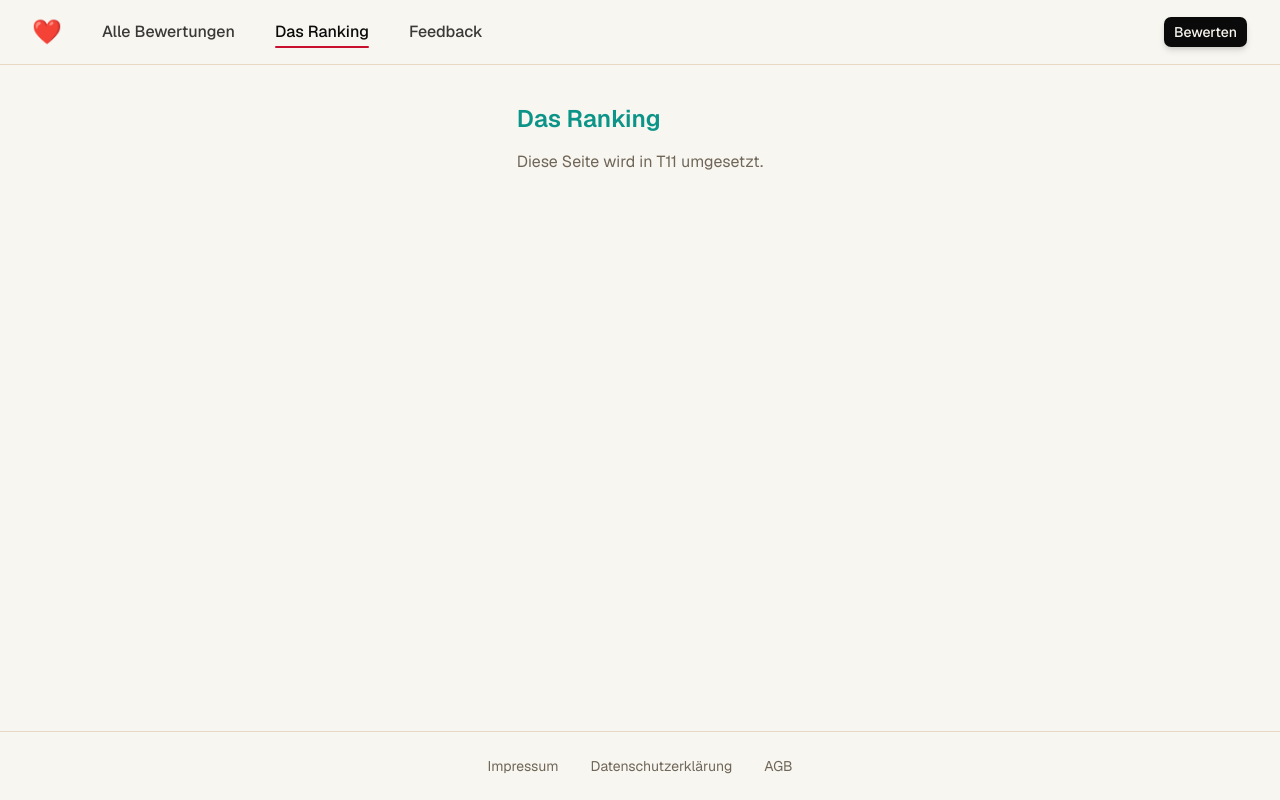
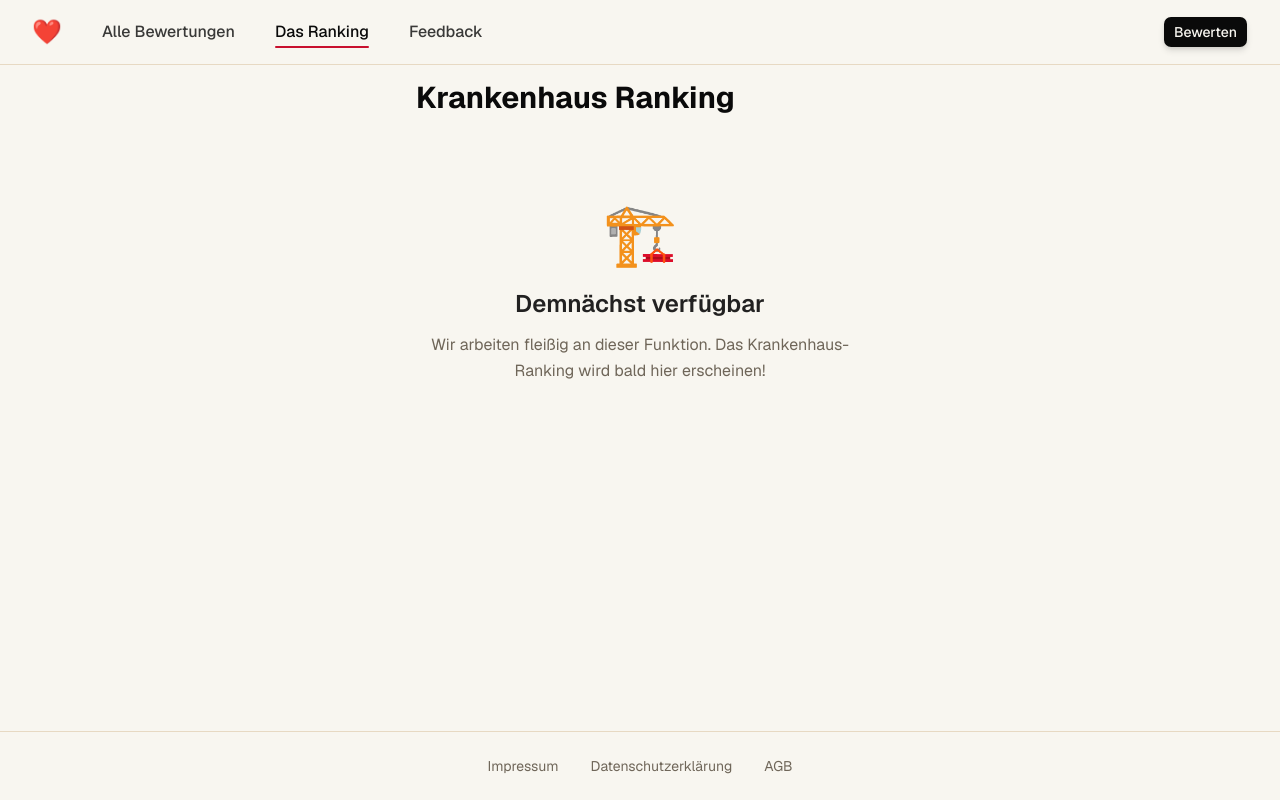
Before and after one commit to lucas-carvajal/clinic-ranking-fe, a Next.js app: page /app/ranking in a window 1280 px wide. Built offline with nearby package versions, Linux system fonts and the light colour scheme.

Commit message:
feat(app): ranking coming-soon placeholder (T12)
Replace placeholder ticket stub with parity UI and a short integration note
toward legacy Svelte routing/API seam.

Co-authored-by: Cursor <cursoragent@cursor.com>

```diff
--- a/app/(authed)/app/ranking/page.tsx
+++ b/app/(authed)/app/ranking/page.tsx
@@ -1,5 +1,5 @@
-import { PlaceholderPage } from "@/components/layout/placeholder-page";
+import { RankingComingSoon } from "@/components/domains/ranking/ranking-coming-soon";
 
 export default function AppRankingPage() {
-  return <PlaceholderPage title="Das Ranking" ticket="T11" />;
+  return <RankingComingSoon />;
 }
--- /dev/null
+++ b/components/domains/ranking/ranking-coming-soon.tsx
@@ -0,0 +1,25 @@
+/**
+ * Placeholder UI for `/app/ranking` (T12). When a backend `/ranking` (or equivalent)
+ * exists, replace this with data fetching + table/cards — see legacy reference:
+ * `clinic-ranking-frontend/src/routes/app/ranking/+page.svelte` (commented implementation).
+ */
+export function RankingComingSoon() {
+  return (
+    <div className="text-foreground mx-auto max-w-full overflow-x-hidden px-3 py-4 md:p-4">
+      <h1 className="mb-6 text-3xl font-bold">Krankenhaus Ranking</h1>
+
+      <div className="flex flex-col items-center justify-center py-16 text-center">
+        <div className="mb-6 text-6xl" aria-hidden>
+          🏗️
+        </div>
+        <h2 className="mb-3 text-2xl font-semibold text-foreground/90">
+          Demnächst verfügbar
+        </h2>
+        <p className="text-muted-foreground max-w-md leading-relaxed">
+          Wir arbeiten fleißig an dieser Funktion. Das Krankenhaus-Ranking wird
+          bald hier erscheinen!
+        </p>
+      </div>
+    </div>
+  );
+}
```
